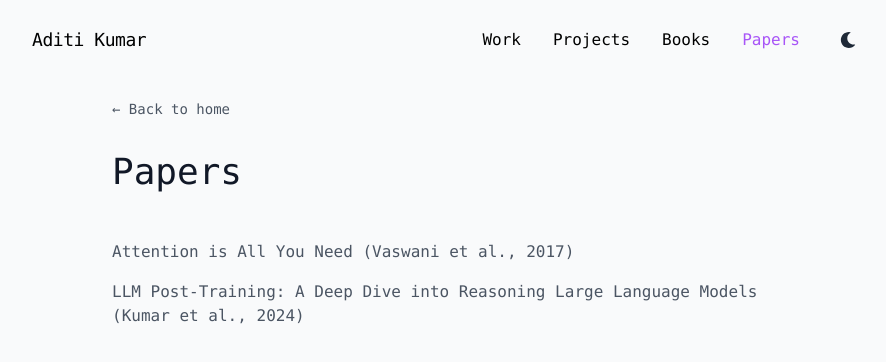
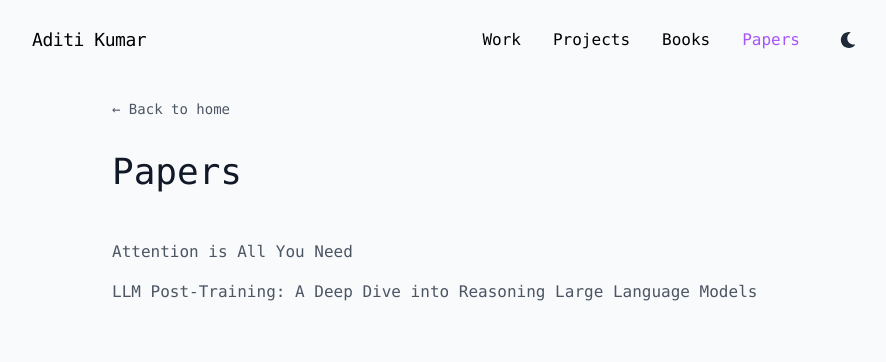
Before and after one commit to aditi1421/website, a Next.js app: page /papers in a window 1280 px wide. Shown: the top 362 px of the page, without its empty margins (192-1078 px from the left). Built offline with nearby package versions, Linux system fonts and the light colour scheme.

Commit message:
Simplify papers list to only show titles

```diff
--- a/src/app/papers/page.tsx
+++ b/src/app/papers/page.tsx
@@ -9,14 +9,10 @@ export default function Papers() {
   const papers = [
     {
       title: 'Attention is All You Need',
-      authors: 'Vaswani et al.',
-      year: '2017',
       link: 'https://arxiv.org/abs/1706.03762'
     },
     {
       title: 'LLM Post-Training: A Deep Dive into Reasoning Large Language Models',
-      authors: 'Kumar et al.',
-      year: '2024',
       link: 'https://arxiv.org/abs/2502.21321'
     }
   ];
@@ -57,7 +53,7 @@ export default function Papers() {
                     rel="noopener noreferrer"
                     className="font-mono text-gray-600 dark:text-gray-300 hover:text-purple-500 dark:hover:text-purple-400 transition-colors block"
                   >
-                    {paper.title} ({paper.authors}, {paper.year})
+                    {paper.title}
                   </a>
                 </motion.div>
               ))}
```
